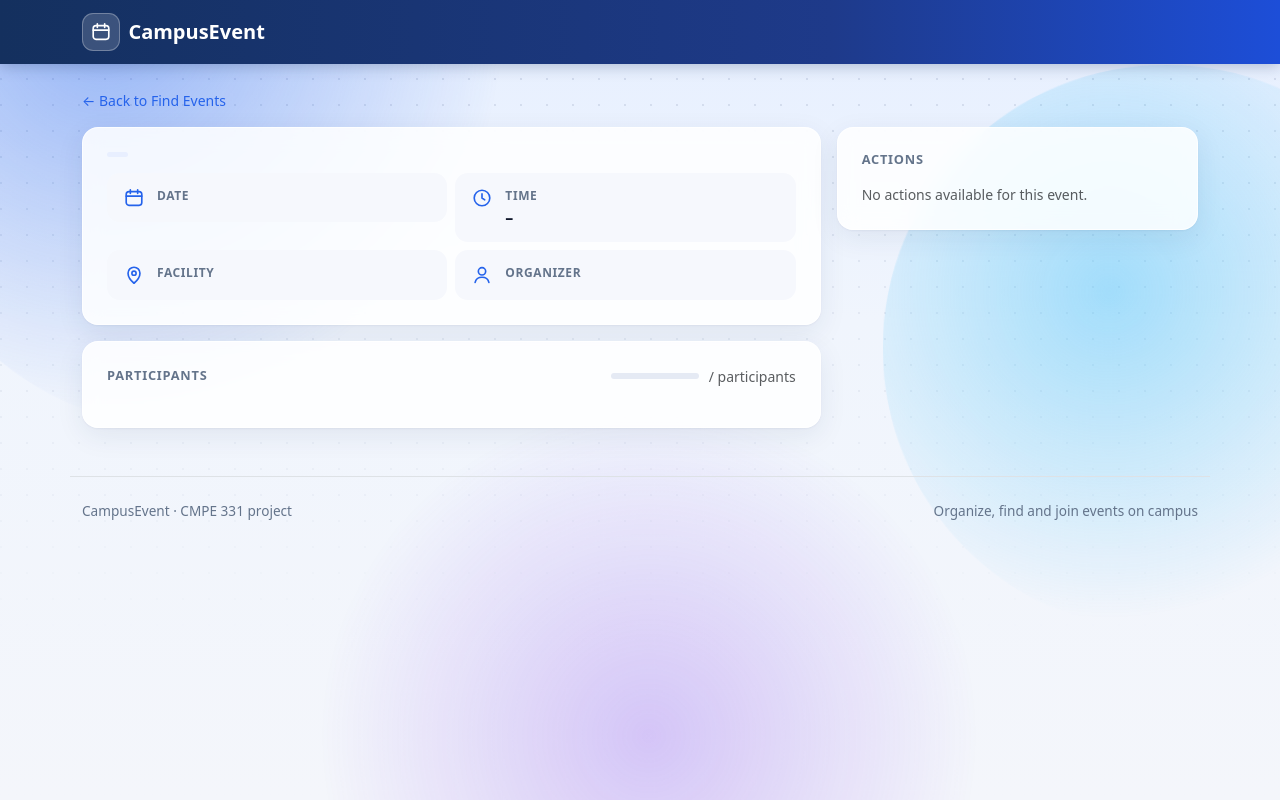
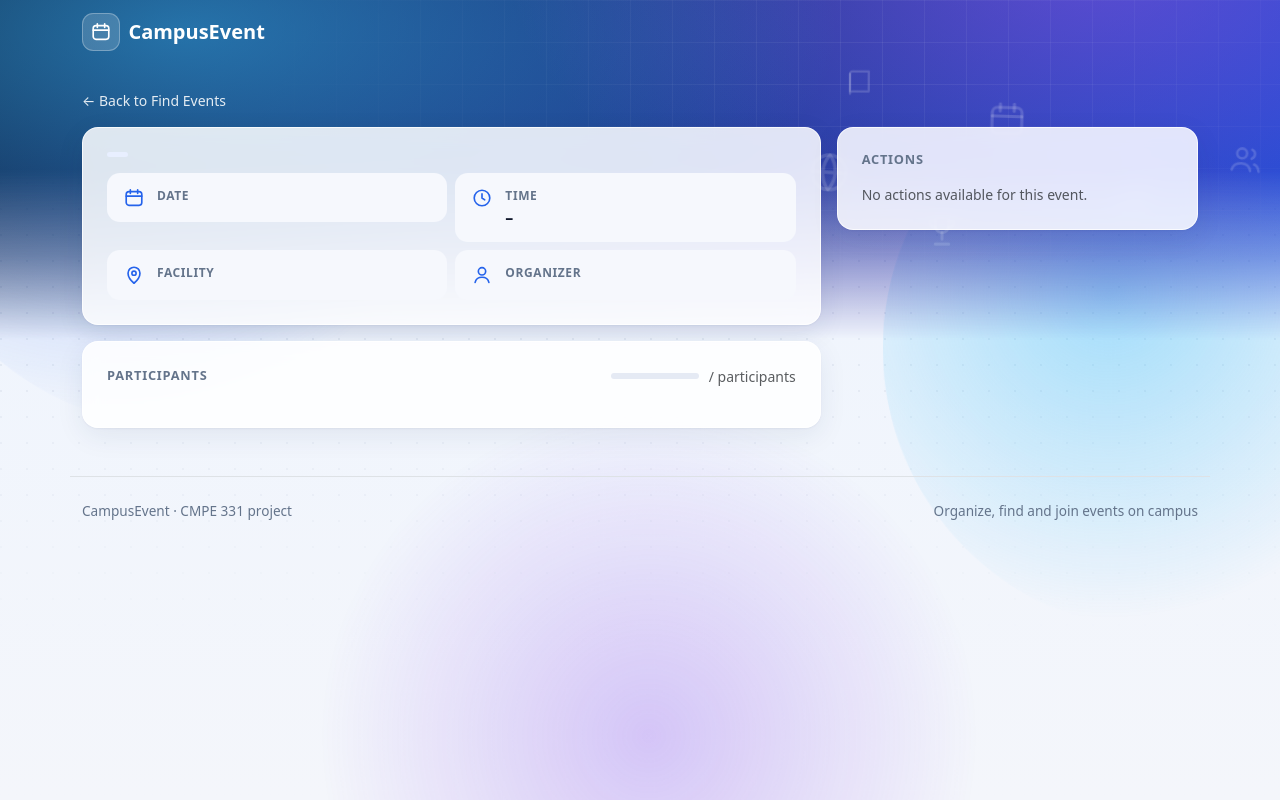
Before and after one commit to emir-heval-arda-harun/CMPE-331-project, a Python web app: template src/campusevent/web/templates/event_details.html in a window 1280 px wide. Run offline with Jinja, Linux system fonts and the light colour scheme; the template is opened without the code that fills it, so the values that code supplies are empty.

Commit message:
Dark hero band with aurora colours behind the menu and page titles
Pages after login get a dark blue band with slowly moving aurora colours,
a fine grid and faint floating event icons; the menu sits on it and the
cards lie on top of it. The brand panel of the sign up and log in pages
gets the same floating icons. Motion stops for reduced motion settings.
67 UI tests pass; no horizontal scrolling at 360 px.

Co-Authored-By: Claude Opus 5.5 <noreply@anthropic.com>

```diff
--- a/src/campusevent/web/templates/_macros.html
+++ b/src/campusevent/web/templates/_macros.html
@@ -30,11 +30,27 @@
   {% elif name == 'plus' %}<path d="M12 5v14M5 12h14"/>
   {% elif name == 'check' %}<path d="M5 12.5l4.5 4.5L19 7.5"/>
   {% elif name == 'alert' %}<path d="M12 4l9 16H3L12 4z"/><path d="M12 10v4M12 17.2v.1"/>
+  {% elif name == 'ball' %}<circle cx="12" cy="12" r="9"/><path d="M12 3a14 14 0 0 1 0 18M12 3a14 14 0 0 0 0 18M3 12h18"/>
+  {% elif name == 'trophy' %}<path d="M8 4h8v5a4 4 0 0 1-8 0z"/><path d="M8 6H5a3 3 0 0 0 3 4M16 6h3a3 3 0 0 1-3 4M12 13v4M8 20h8"/>
+  {% elif name == 'music' %}<path d="M9 18V5l11-2v13"/><circle cx="6" cy="18" r="3"/><circle cx="17" cy="16" r="3"/>
+  {% elif name == 'book' %}<path d="M4 5a2 2 0 0 1 2-2h13v16H6a2 2 0 0 0-2 2z"/><path d="M4 19V5"/>
   {% elif name == 'link' %}<path d="M10 14a4 4 0 0 0 5.7 0l3-3a4 4 0 0 0-5.7-5.7l-1 1"/><path d="M14 10a4 4 0 0 0-5.7 0l-3 3a4 4 0 0 0 5.7 5.7l1-1"/>
   {% elif name == 'x' %}<path d="M6 6l12 12M18 6L6 18"/>
   {% elif name == 'info' %}<circle cx="12" cy="12" r="8.5"/><path d="M12 11v5M12 8v.1"/>
   {% else %}<rect x="3.5" y="5" width="17" height="15" rx="3"/><path d="M3.5 10h17M8 3v4M16 3v4"/>{% endif %}
 </svg>
+{% endmacro %}
+
+{# Faint event icons that float slowly in the hero band and on the brand panel. Decorative only. #}
+{% macro floating_icons() %}
+<div class="hero-icons" aria-hidden="true">
+  <span style="left: 63%; top: 46%;">{{ icon('ball', 46) }}</span>
+  <span style="left: 72%; top: 62%; animation-delay: -2s;">{{ icon('trophy', 40) }}</span>
+  <span style="left: 77%; top: 30%; animation-delay: -4s;">{{ icon('calendar', 42) }}</span>
+  <span style="left: 87%; top: 56%; animation-delay: -6s;">{{ icon('music', 38) }}</span>
+  <span style="left: 66%; top: 20%; animation-delay: -3s;">{{ icon('book', 30) }}</span>
+  <span style="left: 96%; top: 44%; animation-delay: -5s;">{{ icon('users', 34) }}</span>
+</div>
 {% endmacro %}
 
 {% macro brand(light=true) %}
--- a/src/campusevent/web/templates/auth_base.html
+++ b/src/campusevent/web/templates/auth_base.html
@@ -1,6 +1,8 @@
 {% extends "base.html" %}
-{% from "_macros.html" import flashes, brand, icon %}
+{% from "_macros.html" import flashes, brand, icon, floating_icons %}
 {# Layout of the sign up and log in pages: a brand panel on wide screens, only the form card on phones. #}
+{% block body_class %}auth{% endblock %}
+{% block hero %}{% endblock %}
 {% block nav %}{% endblock %}
 {% block footer %}{% endblock %}
 {% block main %}
@@ -16,6 +18,7 @@
       <li><span class="pt-icon">{{ icon('building') }}</span><span>Organize your own event at a campus facility, with its free and busy times in sight.</span></li>
       <li><span class="pt-icon">{{ icon('history') }}</span><span>Keep a list of the events you have taken part in.</span></li>
     </ul>
+    {{ floating_icons() }}
     {% if not campus_photo %}
     {# Drawn campus skyline, shown while no photo is set (see CAMPUS_PHOTO_NAMES in web/__init__.py). #}
     <svg class="auth-skyline" viewBox="0 0 600 170" preserveAspectRatio="xMidYMax slice" fill="#fff" aria-hidden="true" focusable="false">
--- a/src/campusevent/web/templates/base.html
+++ b/src/campusevent/web/templates/base.html
@@ -89,6 +89,45 @@
     .form-label { font-weight: 500; }
     .busy-row { display: flex; align-items: center; gap: .6rem; padding: .55rem .8rem; border-radius: .6rem; background: #fff5f5; color: #9b1c1c; }
 
+    /* Hero band of the pages after login: a dark blue band behind the menu and the page title, with slowly
+       moving "aurora" colours, a fine grid and floating event icons. It fades out at the bottom, and the
+       cards of the page lie on top of it. */
+    .hero-bg { position: absolute; top: 0; left: 0; right: 0; height: 340px; z-index: 0; overflow: hidden; pointer-events: none;
+      background:
+        radial-gradient(ellipse 50% 80% at 15% 10%, rgba(56, 189, 248, .50), transparent 60%),
+        radial-gradient(ellipse 45% 90% at 85% 0%, rgba(168, 85, 247, .45), transparent 60%),
+        radial-gradient(ellipse 40% 70% at 60% 100%, rgba(236, 72, 153, .28), transparent 60%),
+        linear-gradient(120deg, #0f2147 0%, #1e3a8a 45%, #1d4ed8 100%);
+      background-size: 170% 170%, 170% 170%, 170% 170%, 100% 100%;
+      animation: hero-aurora 28s ease-in-out infinite;
+      -webkit-mask-image: linear-gradient(180deg, #000 0%, #000 50%, rgba(0, 0, 0, .55) 75%, transparent 100%);
+      mask-image: linear-gradient(180deg, #000 0%, #000 50%, rgba(0, 0, 0, .55) 75%, transparent 100%); }
+    .hero-bg::before { content: ""; position: absolute; inset: 0;
+      background-image: linear-gradient(rgba(255, 255, 255, .07) 1px, transparent 1px),
+                        linear-gradient(90deg, rgba(255, 255, 255, .07) 1px, transparent 1px);
+      background-size: 42px 42px;
+      -webkit-mask-image: radial-gradient(ellipse 70% 90% at 70% 20%, #000, transparent 75%);
+      mask-image: radial-gradient(ellipse 70% 90% at 70% 20%, #000, transparent 75%); }
+    @keyframes hero-aurora {
+      0%, 100% { background-position: 0% 0%, 100% 0%, 50% 100%, 0 0; }
+      50% { background-position: 35% 25%, 65% 35%, 25% 75%, 0 0; } }
+    .hero-icons { position: absolute; inset: 0; pointer-events: none; }
+    .hero-icons span { position: absolute; color: rgba(255, 255, 255, .16); animation: float-y 9s ease-in-out infinite; }
+    @keyframes float-y { 0%, 100% { transform: translateY(0) rotate(0deg); } 50% { transform: translateY(-12px) rotate(7deg); } }
+    @media (max-width: 767.98px) { .hero-bg { height: 360px; } .hero-bg .hero-icons { display: none; } }
+    @media (prefers-reduced-motion: reduce) { .hero-bg, .hero-icons span { animation: none !important; } }
+
+    /* text that sits on the dark band */
+    .app .navbar-campus { background: transparent; box-shadow: none; }
+    .app .page-head h1 { color: #fff; }
+    .app .page-head p, .app .page-head .text-muted { color: rgba(255, 255, 255, .80) !important; }
+    .app .page-head .btn-primary { background: #fff; border-color: #fff; color: #1d4ed8; font-weight: 600; }
+    .app .page-head .btn-primary:hover { background: #e8efff; border-color: #e8efff; }
+    .app main > a.small { color: rgba(255, 255, 255, .88); }
+    .app main > a.small:hover { color: #fff; }
+    @media (max-width: 767.98px) {
+      .app .navbar-campus .navbar-collapse { background: rgba(15, 33, 71, .96); border-radius: .8rem; padding: .75rem; margin-top: .5rem; } }
+
     /* Bootstrap's display utilities (d-flex, d-inline-flex) would otherwise beat the hidden attribute. */
     [hidden] { display: none !important; }
 
@@ -119,6 +158,8 @@
     .auth-wrap { min-height: 100vh; display: flex; }
     .auth-side { position: relative; overflow: hidden; }
     .auth-side > *:not(.auth-skyline) { position: relative; z-index: 1; }
+    .auth-side > .hero-icons { position: absolute; inset: 0; z-index: 0; }
+    .auth-side .hero-icons span { color: rgba(255, 255, 255, .13); }
     .auth-skyline { position: absolute; left: 0; right: 0; bottom: 0; width: 100%; height: 42%; opacity: .13; pointer-events: none; }
     .auth-side { flex: 1 1 46%; flex-direction: column; justify-content: center; padding: 4rem; color: #fff;
       background: radial-gradient(circle at 18% 12%, rgba(56, 189, 248, .35), transparent 45%),
@@ -154,9 +195,10 @@
       .auth-main { align-items: flex-start; padding-top: 2rem; background: rgba(255, 255, 255, .88); } }
   </style>
 </head>
-<body>
+<body class="{% block body_class %}app{% endblock %}">
 <div class="bg-orbs" aria-hidden="true"><span></span><span></span><span></span></div>
-{% from "_macros.html" import csrf, flashes, brand %}
+{% from "_macros.html" import csrf, flashes, brand, floating_icons %}
+{% block hero %}<div class="hero-bg" aria-hidden="true">{{ floating_icons() }}</div>{% endblock %}
 
 {% block nav %}
 <nav class="navbar navbar-expand-md navbar-dark navbar-campus">
```
Also changed, not shown: docs/testing/web_ui_test_section.md (+1 -1 lines), tests/web/test_web_accounts.py (+12 -0 lines).
